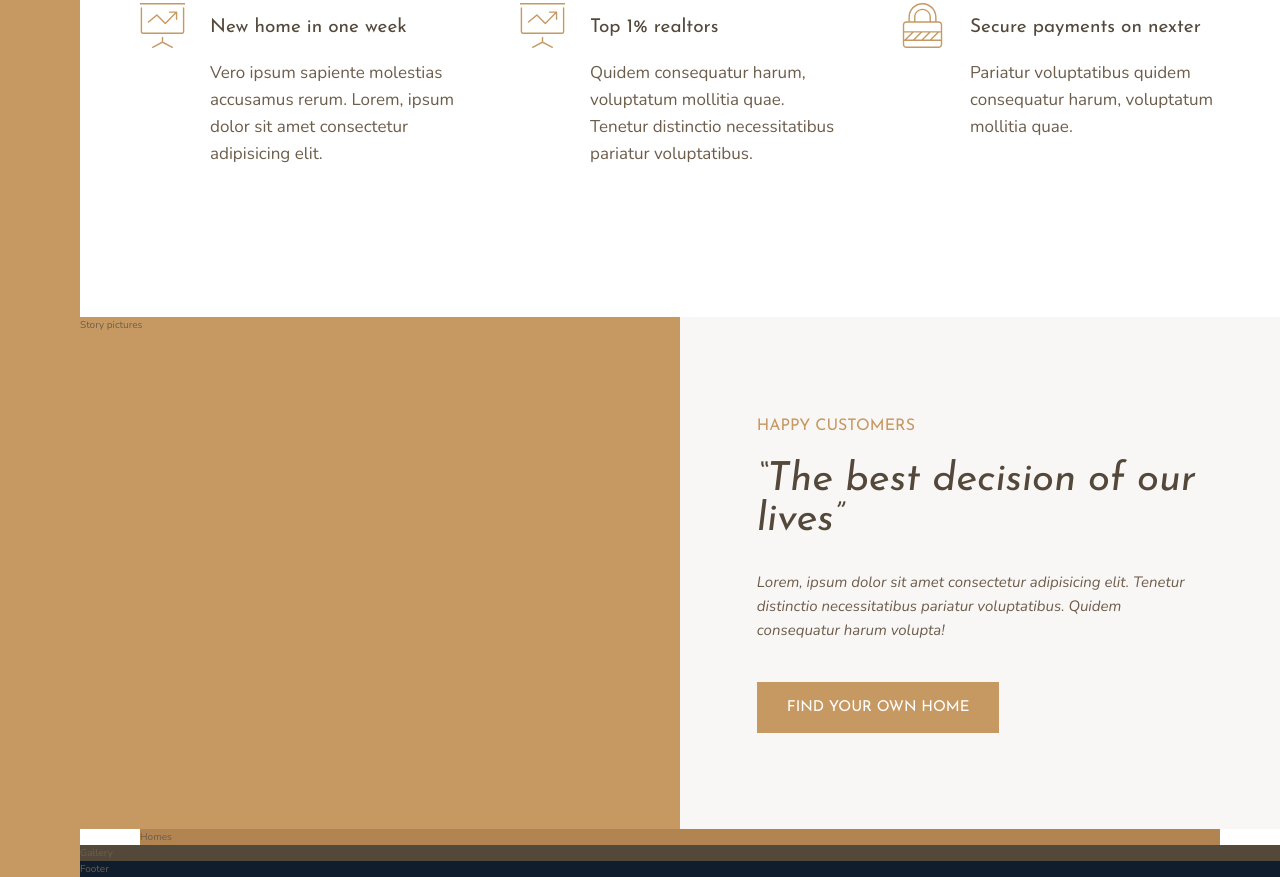
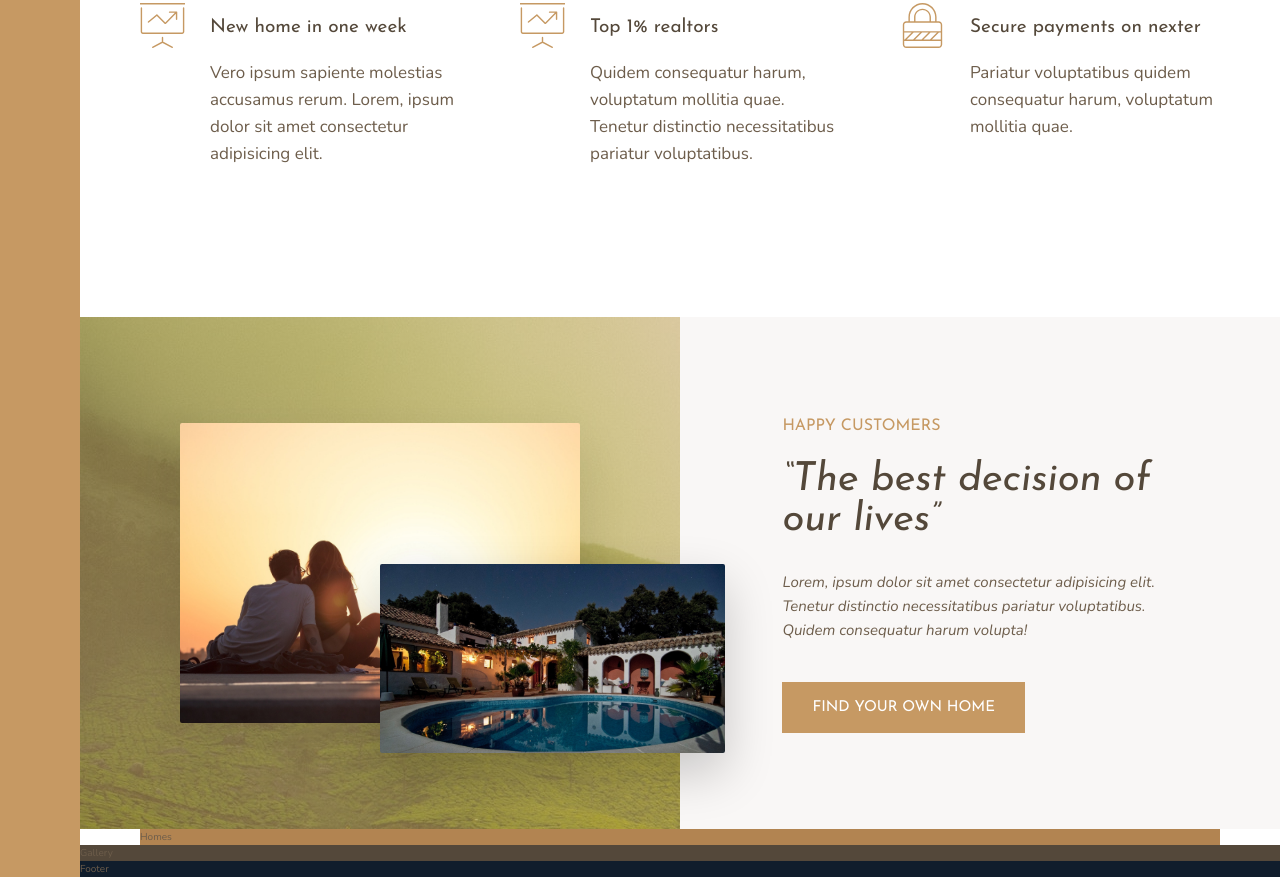
Before and after one commit to arhamilton92/nexter, a website: page index.html in a window 1280 px wide. Shown: the part 991-1868 px from the top of the page. Drawn offline with nearby package versions, Linux system fonts and the light colour scheme.

Commit message:
story__pictures // styling

```diff
--- a/index.html
+++ b/index.html
@@ -70,7 +70,8 @@
         </section>
 
         <div class="story__pictures">
-            Story pictures
+            <img src="img/story-1.jpeg" alt="Couple with new home" class="story__img--1">
+            <img src="img/story-2.jpeg" alt="New home" class="story__img--2">
         </div>
 
         <div class="story__content">
--- a/sass/_story.scss
+++ b/sass/_story.scss
@@ -1,13 +1,41 @@
+/** @format */
+
 .story {
 	&__pictures {
-        background-color: $color-primary;
 		grid-column: full-start / col-end 4;
+		background-image: linear-gradient(
+				rgba($color-primary, 0.5),
+				rgba($color-primary, 0.5)
+			),
+			url(../img/back.jpg);
+
+		display: grid;
+		grid-template-rows: repeat(6, 1fr);
+		grid-template-columns: repeat(6, 1fr);
+		align-items: center;
+	}
+
+	&__img--1 {
+		width: 100%;
+		grid-row: 2 / 6;
+		grid-column: 2 / 6;
+		box-shadow: 0 2rem 5rem rgba(#000, 0.1);
+        border-radius: 2px;
+	}
+
+	&__img--2 {
+		width: 115%;
+		grid-row: 4 / 6;
+		grid-column: 4 / 7;
+		z-index: 20;
+		box-shadow: 0 2rem 5rem rgba(#000, 0.2);
+        border-radius: 2px;
 	}
 
 	&__content {
 		background-color: $color-grey-light-1;
 		grid-column: col-start 5 / full-end;
-        padding: 4vh 6vw;
+		padding: 4vh 8vw;
 		display: flex;
 		flex-direction: column;
 		justify-content: center;
```
Also changed, not shown: css/style.css, sass/main.css, 1 other file. Lines whose indentation alone changed are shown as unchanged.
